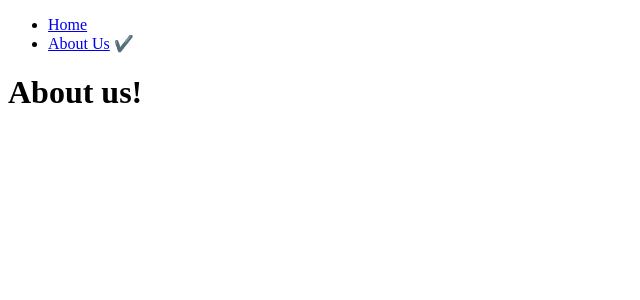
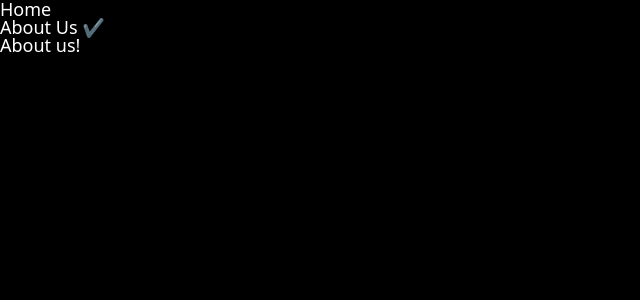
Before and after one commit to xxyeon129/TIL, a Next.js app in the folder Next/Code/: page /about-us in a window 1280 px wide. Shown: the top 300 px of the page, without its empty margins (0-640 px from the left). Built offline with nearby package versions, Linux system fonts and the light colour scheme.

Commit message:
NextJS Code: global css

```diff
--- a/Next/Code/app/layout.tsx
+++ b/Next/Code/app/layout.tsx
@@ -1,6 +1,8 @@
+import '../styles/global.css';
+import { Metadata } from 'next';
 import Navigation from '../components/navigation';
 
-export const metadata = {
+export const metadata: Metadata = {
   title: {
     template: '%s | Next Movies',
     default: 'Next Movies',
--- /dev/null
+++ b/Next/Code/styles/global.css
@@ -0,0 +1,140 @@
+html,
+body,
+div,
+span,
+applet,
+object,
+iframe,
+h1,
+h2,
+h3,
+h4,
+h5,
+h6,
+p,
+blockquote,
+pre,
+a,
+abbr,
+acronym,
+address,
+big,
+cite,
+code,
+del,
+dfn,
+em,
+img,
+ins,
+kbd,
+q,
+s,
+samp,
+small,
+strike,
+strong,
+sub,
+sup,
+tt,
+var,
+b,
+u,
+i,
+center,
+dl,
+dt,
+dd,
+ol,
+ul,
+li,
+fieldset,
+form,
+label,
+legend,
+table,
+caption,
+tbody,
+tfoot,
+thead,
+tr,
+th,
+td,
+article,
+aside,
+canvas,
+details,
+embed,
+figure,
+figcaption,
+footer,
+header,
+hgroup,
+menu,
+nav,
+output,
+ruby,
+section,
+summary,
+time,
+mark,
+audio,
+video {
+  margin: 0;
+  padding: 0;
+  border: 0;
+  font-size: 100%;
+  font: inherit;
+  vertical-align: baseline;
+}
+/* HTML5 display-role reset for older browsers */
+article,
+aside,
+details,
+figcaption,
+figure,
+footer,
+header,
+hgroup,
+menu,
+nav,
+section {
+  display: block;
+}
+body {
+  line-height: 1;
+}
+ol,
+ul {
+  list-style: none;
+}
+blockquote,
+q {
+  quotes: none;
+}
+blockquote:before,
+blockquote:after,
+q:before,
+q:after {
+  content: '';
+  content: none;
+}
+table {
+  border-collapse: collapse;
+  border-spacing: 0;
+}
+
+body {
+  font-family: system-ui, -apple-system, BlinkMacSystemFont, 'Segoe UI', Roboto, Oxygen, Ubuntu, Cantarell, 'Open Sans',
+    'Helvetica Neue', sans-serif;
+  background-color: black;
+  color: white;
+  font-size: 18px;
+}
+
+a {
+  color: inherit;
+  text-decoration: none;
+}
+a:hover {
+  text-align: underline;
+}
```
